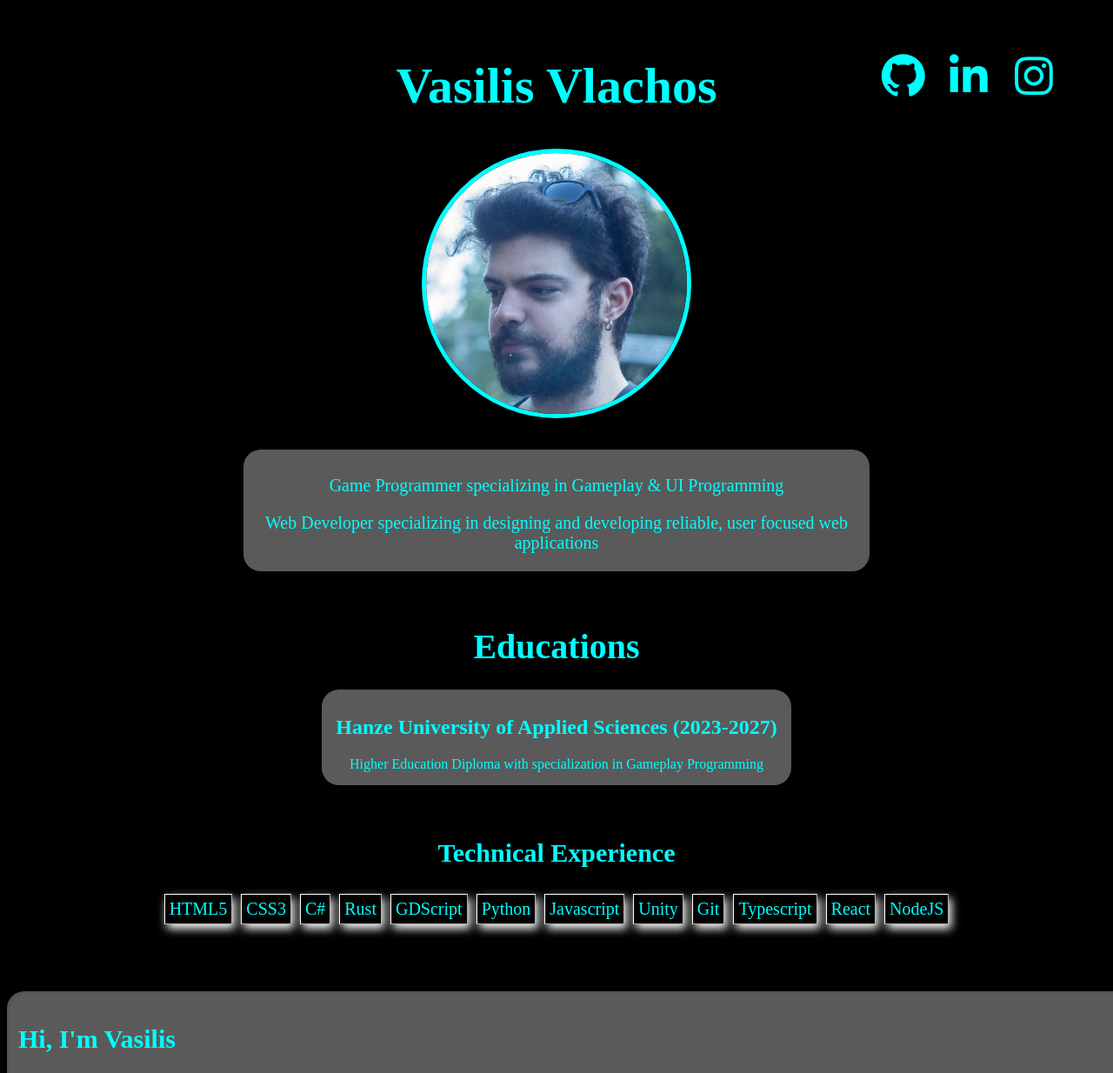
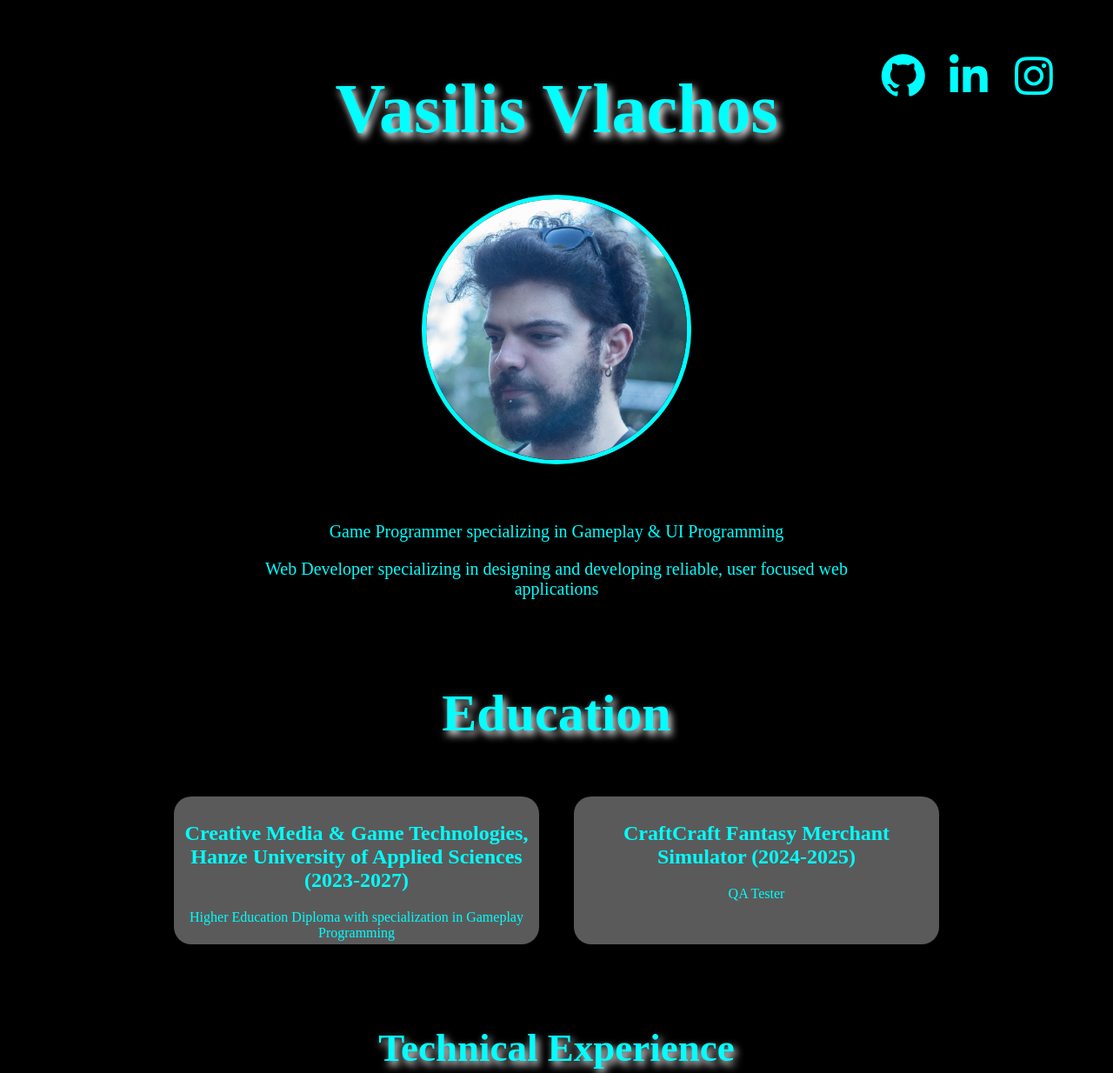
Before and after one commit to Billisman/MyPortfolio.github.io, a plain HTML site: page index.html in a window 1280 px wide. Shown: the top 1234 px of the page at 87% size. Drawn offline with nearby package versions, Linux system fonts and the light colour scheme; a script that the page names is missing.

Commit message:
fixes on education

```diff
--- a/index.html
+++ b/index.html
@@ -9,7 +9,7 @@
     <title>Document</title>
 </head>
 <body>
-    <div id="header-welcome">
+    <div id="header-name">
         <h1>Vasilis Vlachos</h1>
     </div>
 
@@ -17,8 +17,10 @@
         <img src="image2.jpg" height="200">
     </div>
 
+
     <br>
     <br>
+
 
     <div id="intro-titles">
         <p>Game Programmer specializing in Gameplay & UI Programming</p>
@@ -32,13 +34,13 @@
 
 
     <div class="icons">
-        <a href="https://github.com/Billisman"><i
+        <a href="https://github.com/Billisman" target="_blank"><i
             class="fa-brands
             fa-github"></i></a>
-        <a href="https://www.linkedin.com/in/vasileios-vlachos-61019b274/"><i
+        <a href="https://www.linkedin.com/in/vasileios-vlachos-61019b274/" target="_blank"><i
             class="fa-brands
             fa-linkedin-in"></i></a>
-        <a href="https://www.instagram.com/vasilis.vlaxos/"><i
+        <a href="https://www.instagram.com/vasilis.vlaxos/" target="_blank"><i
             class="fa-brands
             fa-instagram"></i></a>
     </div>
@@ -46,11 +48,19 @@
 
 
     <div id="education">
-        <h1>Educations</h1>
+        <h1>Education</h1>
     </div>
-    <div id="higher-education">
-        <h2>Hanze University of Applied Sciences (2023-2027)</h2>
-        Higher Education Diploma with specialization in Gameplay Programming
+
+
+    <div class="education-container">
+        <div id="higher-education">
+            <h2>Creative Media & Game Technologies, Hanze University of Applied Sciences (2023-2027)</h2>
+            Higher Education Diploma with specialization in Gameplay Programming
+        </div>
+        <div class="work-exp">
+            <span class="education"><h2>CraftCraft Fantasy Merchant Simulator (2024-2025)</h2>
+            QA Tester</span>
+        </div>
     </div>
 
         <br>
@@ -80,8 +90,8 @@
 
        <br>
        <br>
+
     <div class="about-me">
-
         <div id="about-me">
             <h2>Hi, I'm Vasilis</h2>
             <p>I'm a 29 year old <b>game programmer</b>, <b>web developer</b>
--- a/style.css
+++ b/style.css
@@ -39,15 +39,16 @@ a:hover .fa-brands.fa-instagram{
 }
 
 
-#header-welcome{
+#header-name{
     top: 0;
     margin-right: auto;
     bottom: 80px;
-    font-size: 29px;
+    font-size: 40px;
     color: aqua;
     background-color: black;
     text-align: center;
-    position: sticky;
+    position: relative;
+    text-shadow: 3px 5px 10px white;
 }
 
 .image img{
@@ -64,7 +65,6 @@ a:hover .fa-brands.fa-instagram{
     width: 700px;
     height: 120px;
     padding: 10px;
-    background: rgba(158, 156, 156, 0.582);
     border-radius: 20px;
     color: aqua;
     text-align: center;
@@ -73,26 +73,47 @@ a:hover .fa-brands.fa-instagram{
 
 #education{
     color: aqua;
-    font-size: 20px;
+    font-size: 30px;
     text-align: center;
+    text-shadow: 3px 5px 10px white;
 }
 
+
 #higher-education{
-    width: 520px;
-    height: 90px;
+    width: 400px;
+    height: 150px;
     padding: 10px;
     background: rgba(158, 156, 156, 0.582);
     border-radius: 20px;
     color: aqua;
     text-align: center;
-    margin: auto;
+    margin: 20px;
+    flex-wrap: wrap;
 }
 
-.technical-experience{
-    font-size: 20px;
+.work-exp{
+    width: 400px;
+    height: 150px;
+    padding: 10px;
+    background: rgba(158, 156, 156, 0.582);
+    border-radius: 20px;
     color: aqua;
     text-align: center;
+    margin: 20px;
+}
 
+.education-container{
+    flex-direction: row;
+    display: flex;
+    justify-content: center;
+}
+
+
+.technical-experience{
+    font-size: 30px;
+    color: aqua;
+    text-align: center;
+    text-shadow: 3px 5px 10px white;
 }
 
 .exp{
```
